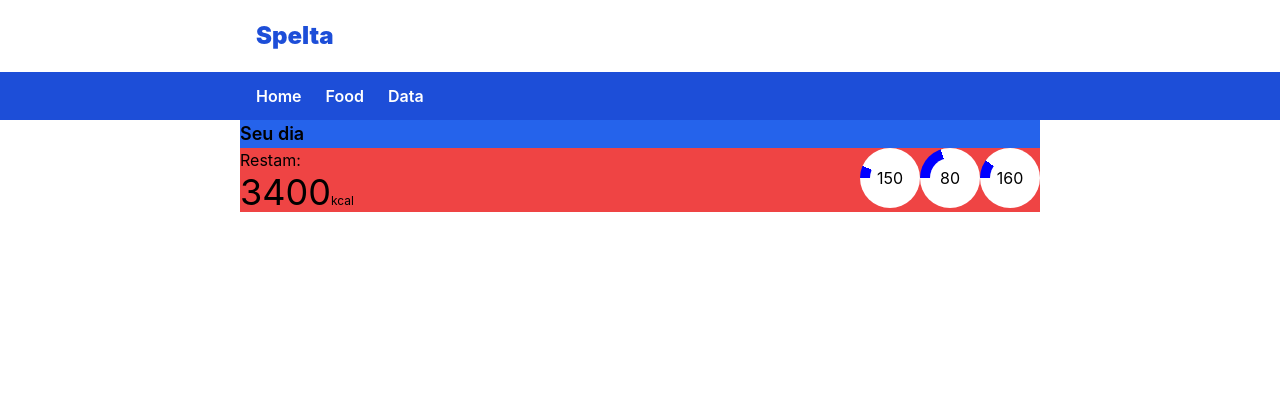
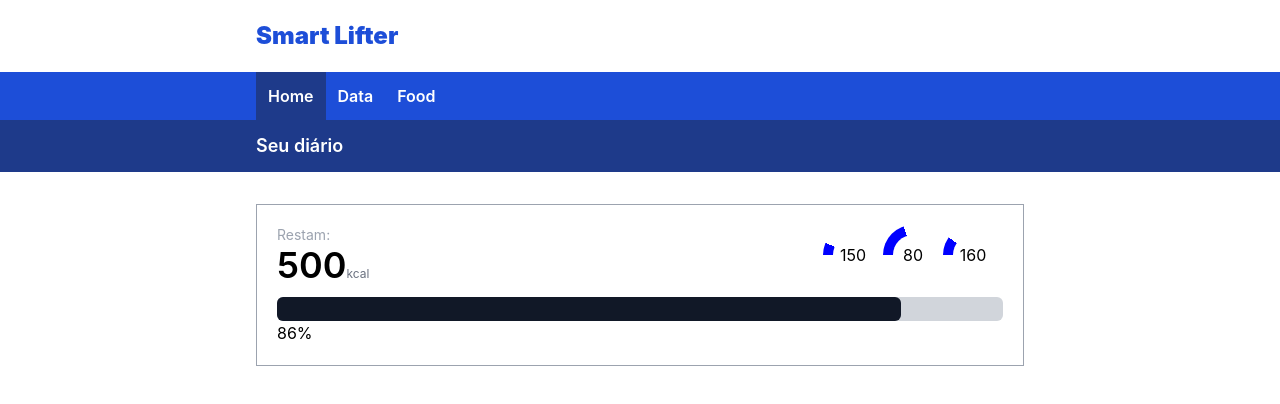
Before and after one commit to PedroSpelta/Fitness, a Next.js app: page /home in a window 1280 px wide. Shown: the top 404 px of the page. Built offline with nearby package versions, Linux system fonts and the light colour scheme.

Commit message:
barra de progresso na coloria diaria implementada

```diff
--- a/components/Daily.tsx
+++ b/components/Daily.tsx
@@ -12,28 +12,25 @@ function Daily() {
   };
 
   const todayData = {
-    calories: 100,
+    calories: 3000,
     carbo: 10,
     fat: 16,
     protein: 16,
   };
 
+  const dailyCalWidth = `${((todayData.calories/personalData.calories)*100).toFixed(0)}%`
+
   return (
-    <div className={` h-[50px] bg-blue-600`} style={{ width: containerWidth }}>
-      {/* header */}
-      <div className="flex justify-between">
-        <p className="text-lg font-semibold">Seu dia</p>
-      </div>
-      {/* body */}
-      <div className="bg-red-500 flex justify-between">
+    <div className="border border-gray-400 max-w-3xl w-full p-5 mt-8">
+      <div className="flex justify-between w-full">
         <div>
-          <p>Restam:</p>
-          <span className="text-4xl">
+          <p className="text-sm text-gray-400">Restam:</p>
+          <span className="text-4xl font-semibold">
             {personalData.calories - todayData.calories}
           </span>
-          <span className="text-xs">kcal</span>
+          <span className="text-xs text-gray-500">kcal</span>
         </div>
-        <div className="bg-red-500 flex justify-end">
+        <div className=" flex justify-end">
           <MacroCircle
             percentage={todayData.carbo / personalData.carbo}
             absolute={personalData.carbo}
@@ -48,6 +45,11 @@ function Daily() {
           />
         </div>
       </div>
+      <div className="w-full border-gray-900 bg-gray-300 rounded-md">
+      <div className={`mt-3 h-6 bg-gray-900 rounded-md`} style={{width:dailyCalWidth}}></div>
+
+      </div>
+      {dailyCalWidth}
     </div>
   );
 }
--- a/components/DietForm.tsx
+++ b/components/DietForm.tsx
@@ -1,8 +1,7 @@
 import React, { useState } from "react";
 import { usePersonalDataContext } from "../context/personalData";
 
-const inputStyle: string =
-  "bg-gray-200 p-2 rounded-md w-40 text-sm h-[34px]";
+const inputStyle: string = "bg-gray-200 p-2 rounded-md w-40 text-sm h-[34px]";
 
 function DietForm() {
   const [bioTip, setBioTip] = useState(true);
@@ -27,7 +26,7 @@ function DietForm() {
         <p className="text-xl pb-3 font-semibold">Informações</p>
 
         {/* sexo */}
-        <label htmlFor="sex">Sexo:</label>
+        <label htmlFor="sex" className="pt-3">Sexo:</label>
         <select
           name="sex"
           id="sex"
@@ -38,7 +37,7 @@ function DietForm() {
           <option value="female">Mulher</option>
         </select>
         {/* Biotipo */}
-        <label htmlFor="bio">Biotipo:</label>
+        <label htmlFor="bio" className="pt-3">Biotipo:</label>
         <div
           className="relative"
           onMouseEnter={() => setBioTip((state: boolean) => !state)}
@@ -67,7 +66,9 @@ function DietForm() {
           </select>
         </div>
         {/* Idade */}
-        <label htmlFor="age">Idade:</label>
+        <label htmlFor="age" className="pt-3">Idade:</label>
+        <div className="relative w-40">
+          <p className="absolute right-2 pt-1 ">anos</p>
           <input
             type="number"
             name="age"
@@ -78,8 +79,9 @@ function DietForm() {
             }}
             className={inputStyle}
           />
+        </div>
         {/* Altura */}
-        <label htmlFor="height">Altura em cm:</label>
+        <label htmlFor="height" className="pt-3">Altura em cm:</label>
         <div className="relative w-40">
           <p className="absolute right-2 pt-1 ">cm</p>
           <input
@@ -92,7 +94,10 @@ function DietForm() {
           />
         </div>
         {/* Peso */}
-        <label htmlFor="weight">Peso em kg:</label>
+        <label htmlFor="weight" className="pt-3">Peso em kg:</label>
+        <div className="relative w-40">
+          <p className="absolute right-2 pt-1 ">kg</p>
+
           <input
             type="number"
             name="weight"
@@ -101,8 +106,9 @@ function DietForm() {
             onChange={(e) => setWeight(Number(e.target.value))}
             className={inputStyle}
           />
+        </div>
         {/* Objetivo */}
-        <label htmlFor="objective">Objetivo:</label>
+        <label htmlFor="objective" className="pt-3">Objetivo:</label>
         <select
           name="objective"
           id="objective"
--- a/components/DietResult.tsx
+++ b/components/DietResult.tsx
@@ -39,27 +39,27 @@ function DietResult() {
       <p className="text-xl font-semibold pb-3">Resultado</p>
 
       {/* Base metabolism*/}
-      <p>Metabolismo basal</p>
+      <p className="pt-3">Metabolismo basal</p>
       <div className="p-[6px] text-sm bg-gray-200 border rounded-md w-40">
         {basal} kcal
       </div>
 
       {/* Desired consume */}
-      <p>Consumo diário</p>
+      <p className="pt-3">Consumo diário</p>
       <div className="p-[6px] text-sm bg-gray-200 border rounded-md w-40">
         {recConsume} kcal
       </div>
 
       {/* Protein per day */}
-      <p>Proteina/dia (g)</p>
+      <p className="pt-3">Proteina/dia (g)</p>
       <div className="p-[6px] text-sm bg-gray-200 border rounded-md w-40">
         {protDay} g
       </div>
-      <p>Gordura/dia (g)</p>
+      <p className="pt-3">Gordura/dia (g)</p>
       <div className="p-[6px] text-sm bg-gray-200 border rounded-md w-40">
         {fatDay} g
       </div>
-      <p>Carbo/dia (g)</p>
+      <p className="pt-3">Carbo/dia (g)</p>
       <div className="p-[6px] text-sm bg-gray-200 border rounded-md w-40">
         {carboDay} g
       </div>
--- a/components/Header.tsx
+++ b/components/Header.tsx
@@ -1,23 +1,49 @@
+import Link from "next/link";
+import { useRouter } from "next/router";
 import React from "react";
 import { containerWidth } from "../libs/containers";
 
 function Header() {
+  const router = useRouter();
+  const { pathname } = router;
+  console.log(pathname);
+
   return (
     <div className="w-full flex flex-col items-center">
       <div
         className={`text-blue-700 text-2xl font-black my-5 max-w-3xl w-full`}
-
       >
-        Spelta
+        Smart Lifter
       </div>
       <div className="w-full flex justify-center bg-blue-700">
         <div
           className={`bg-blue-700 text-white font-semibold flex max-w-3xl w-full`}
-
         >
-          <p className="hover:bg-blue-900 py-3 pr-3">Home</p>
-          <p className="hover:bg-blue-900 p-3">Food</p>
-          <p className="hover:bg-blue-900 p-3">Data</p>
+          <Link href={"/home"} passHref>
+            <p
+              className={` p-3 cursor-pointer ${
+                pathname === "/home" && "bg-blue-900"
+              }`}
+            >
+              Home
+            </p>
+          </Link>
+          <Link href={"/data"} passHref>
+            <p
+              className={` p-3 cursor-pointer ${
+                pathname === "/data" && "bg-blue-900"
+              }`}
+            >
+              Data
+            </p>
+          </Link>
+          <p
+            className={` p-3 cursor-pointer ${
+              pathname === "/food" && "bg-blue-900"
+            }`}
+          >
+            Food
+          </p>
         </div>
       </div>
     </div>
--- a/pages/home/index.tsx
+++ b/pages/home/index.tsx
@@ -6,6 +6,11 @@ import Header from "../../components/Header";
 const index: NextPage = () => {
   return <div className="flex flex-col justify-center items-center">
     <Header />
+    <div className="bg-blue-900 w-screen flex justify-center">
+        <p className="text-white text-lg font-semibold py-3 max-w-3xl w-full">
+          Seu diário
+        </p>
+      </div>
 		<Daily />
   </div>;
 };
```
Also changed, not shown: components/FoodCard.tsx (added), components/FoodDaily.tsx (added). Lines whose indentation alone changed are shown as unchanged.
